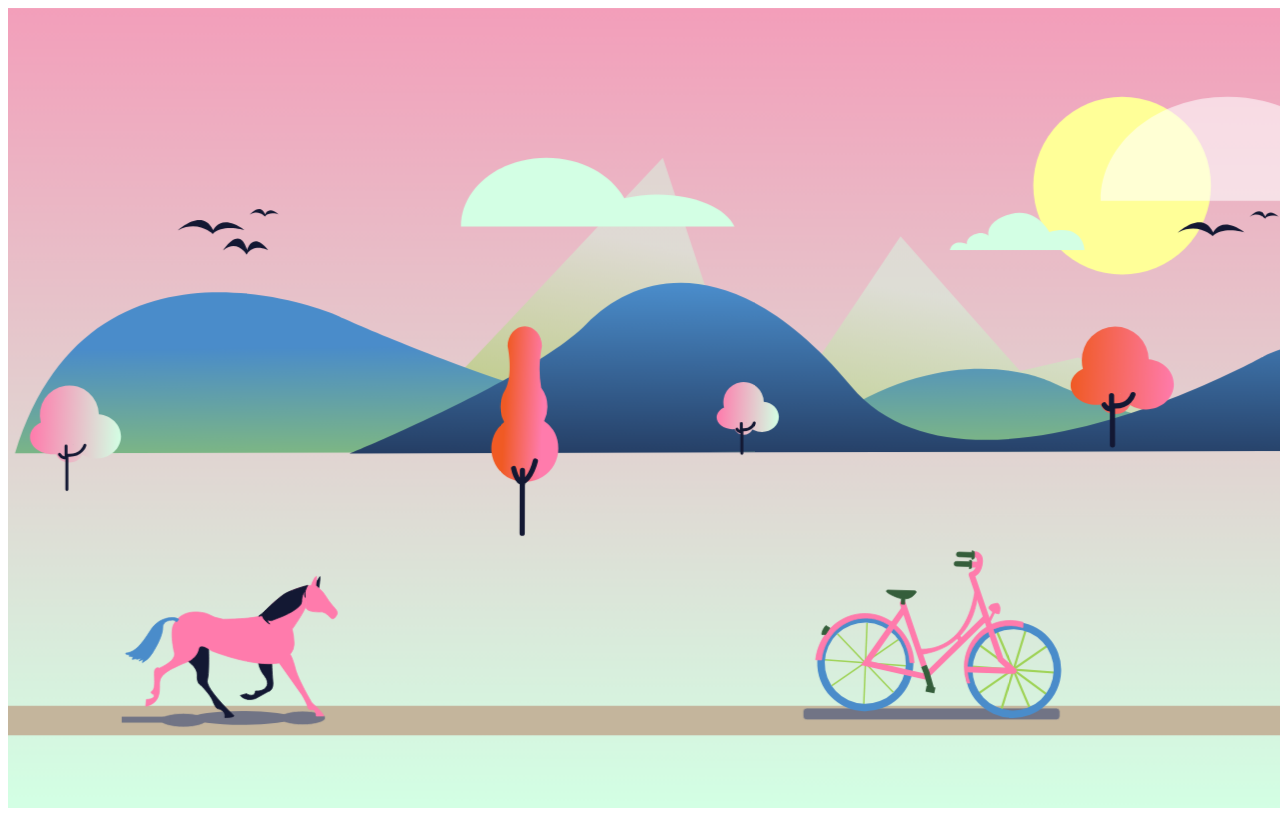
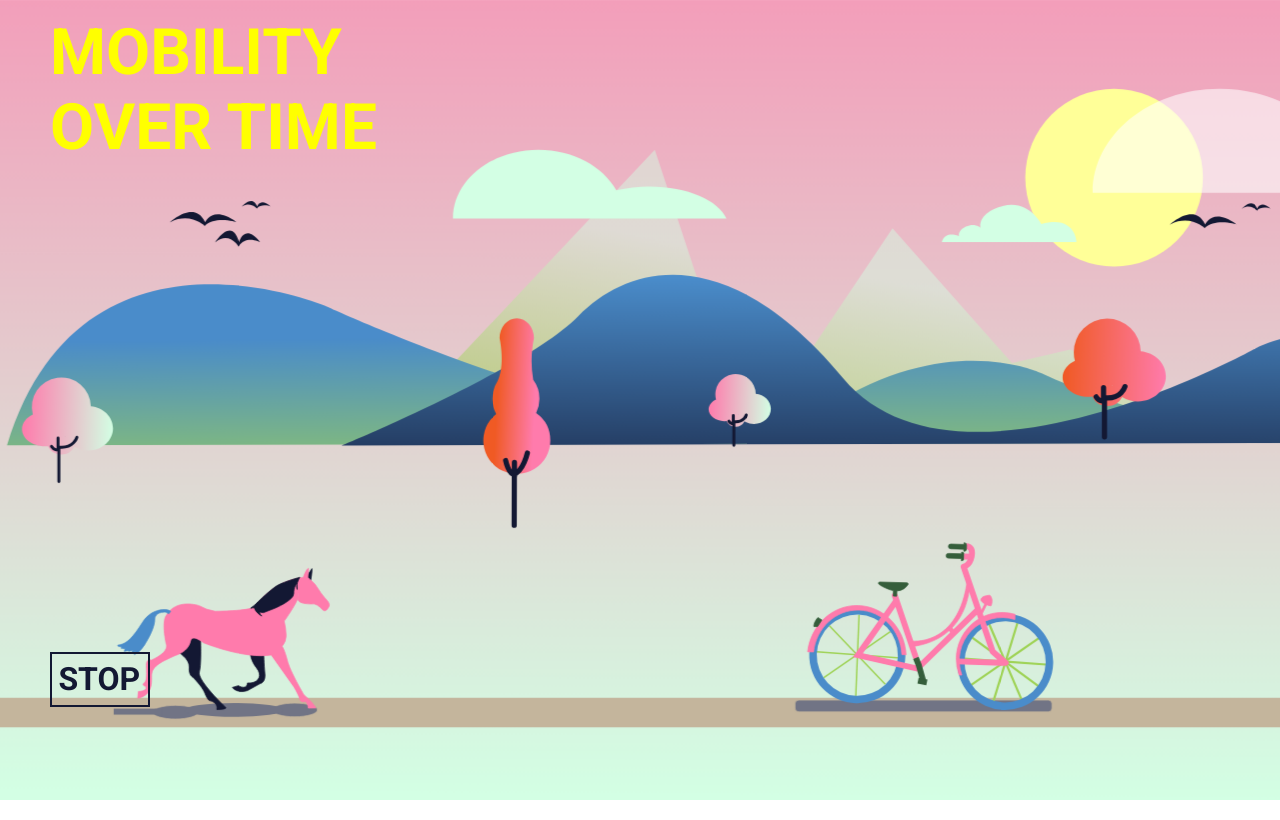
Before and after one commit to AntoniaT/interactive-timeline-mobility, a plain HTML site: page index.html in a window 1280 px wide. Drawn offline with Linux system fonts and the light colour scheme.

Commit message:
add title in html, some style add stop button, not working yet

```diff
--- a/index.html
+++ b/index.html
@@ -14,7 +14,9 @@
 }
 </style>
 
-
+<body>
+<h1>MOBILITY<br>OVER TIME</h1>
+<h2 id="stopBtn">STOP</h2>
 
 <div id="thesvg">
     <div class="svgplaceholder" data-svgplaceholder="wheelcar" id="vehicle_1"></div>
@@ -23,7 +25,6 @@
 
 </div>
 <div id="thebike"></div>
-
 <!-- <div id="detailsModal" class="">
     <h1>MODAL</h1>
     <p>CLOSE</p>
@@ -41,7 +42,7 @@
 
 </template>
 
-<body>
+
    <script src="newscript.js"></script>
 </body>
 </html>
--- a/newscript.js
+++ b/newscript.js
@@ -136,9 +136,9 @@ function loadSVG() {
     const closeBtnPublicBus = document.querySelector("#closeBtnPublicBus");
     const closeBtnMotorcycle = document.querySelector("#closeBtnMotorcycle");
     const closeBtnTesla = document.querySelector("#closeBtnTesla");
-    const closeBtnTrain = document.querySelector("#closeBtnBike");
-    const closeBtnAirplane = document.querySelector("#closeBtnAirplane");
-    const closeBtnModernPlane = document.querySelector("#closeBtnModernPlane");
+ //   const closeBtnTrain = document.querySelector("#closeBtnBike");
+ //   const closeBtnAirplane = document.querySelector("#closeBtnAirplane");
+ //   const closeBtnModernPlane = document.querySelector("#closeBtnModernPlane");
 
     // and the curve
     curve = document.querySelector("#timeline line");
@@ -230,7 +230,7 @@ function runAnimationHorse(){
     pos.x = pos.x - ( horse.getBBox().width / 2);
     pos.y = pos.y - ( horse.getBBox().height/ 1.05);
     document.querySelector("#Horse").style.transform = `translate(${pos.x}px, ${pos.y}px )`;
-    document.querySelector("#_ModalHorse_").style.transform = `translate(${pos.x}px, 200px)`;
+    document.querySelector("#_ModalHorse_").style.transform = `translate(${pos.x}px, 160px)`;
 
 }
 function runAnimationBike(){
@@ -248,13 +248,16 @@ function runAnimationBike(){
     pos.x = pos.x - ( bike.getBBox().width / 2);
     pos.y = pos.y - ( bike.getBBox().height);
     document.querySelector("#bike").style.transform = `translate(${pos.x}px, ${pos.y}px )`;
-    document.querySelector("#_ModalBike_").style.transform = `translate(${pos.x}px, 200px)`;
+    document.querySelector("#_ModalBike_").style.transform = `translate(${pos.x}px, 160px)`;
 
+    const stopBtn = document.querySelector("#stopBtn");
+
+    stopBtn.addEventListener("click", cancelAnimation);
+    function cancelAnimation(){
+        console.log("cancelling")
+            cancelAnimationFrame(runAnimationBike);
+    }
 }
-/* bike.addEventListener("mouseover", cancelAnimation);
-function cancelAnimation(){
-        cancelAnimationFrame(runAnimationBike);
-} */
 
 function runAnimationOldbus(){
     console.log("move the bus man");
@@ -271,7 +274,7 @@ function runAnimationOldbus(){
     pos.x = pos.x - ( oldBus.getBBox().width / 2);
     pos.y = pos.y - ( oldBus.getBBox().height);
     document.querySelector("#oldbus").style.transform = `translate(${pos.x}px, ${pos.y}px )`;
-    document.querySelector("#_ModalOldbus_").style.transform = `translate(${pos.x}px, 200px)`;
+    document.querySelector("#_ModalOldbus_").style.transform = `translate(${pos.x}px, 160px)`;
 
 }
 function runAnimationCar(){
@@ -289,7 +292,7 @@ function runAnimationCar(){
     pos.x = pos.x - ( oldBus.getBBox().width / 2);
     pos.y = pos.y - ( oldBus.getBBox().height/ 1.3);
     document.querySelector("#Car").style.transform = `translate(${pos.x}px, ${pos.y}px )`;
-    document.querySelector("#_ModalCar_").style.transform = `translate(${pos.x}px, 200px)`;
+    document.querySelector("#_ModalCar_").style.transform = `translate(${pos.x}px, 160px)`;
 
 }
 function runAnimationModernBus(){
@@ -307,7 +310,7 @@ function runAnimationModernBus(){
     pos.x = pos.x - ( oldBus.getBBox().width / 2);
     pos.y = pos.y - (oldBus.getBBox().height/ 1.2);
     document.querySelector("#Modern_Bus").style.transform = `translate(${pos.x}px, ${pos.y}px )`;
-    document.querySelector("#_ModalPublicBus_").style.transform = `translate(${pos.x}px, 200px)`;
+    document.querySelector("#_ModalPublicBus_").style.transform = `translate(${pos.x}px, 160px)`;
 
 }
 
@@ -351,7 +354,7 @@ function runAnimationModernAirplane(){
 
 function runAnimationTesla(){
     console.log("drive stupid tesla");
-    const teslaMarkerpos = 8549.5;
+    const teslaMarkerpos = 9000;
 
      if(currentPositionTesla < teslaMarkerpos ){
         requestAnimationFrame(runAnimationTesla);
--- a/style.css
+++ b/style.css
@@ -1,3 +1,33 @@
+@import url('https://fonts.googleapis.com/css?family=Roboto:700');
+
+*{
+   box-sizing: border-box;
+   margin:0;
+}
+h1{
+    font-family: 'Roboto', sans-serif;
+    z-index: 2000;
+    position: relative;
+    top: 220px;
+    margin-top:-205px;
+    color: yellow;
+    font-size: 4em;
+    padding-left: 50px;
+}
+h2{
+    font-family: 'Roboto', sans-serif;
+    z-index: 2001;
+    position: relative;
+    top: 707px;
+    left: 50px;
+    color: #131833;
+    font-size: 2em;
+    padding-left: 50px;
+    border: 2px solid #131833;
+    width: 100px;
+    padding: 0.2em;
+    cursor: pointer;
+}
 .modal{
     position: relative;
     bottom: 400px;
@@ -18,3 +48,7 @@
 .hide{
     display: none;
 }
+#closeBtnBike, #closeBtnHorse, #closeBtnOldBus, #closeBtnCar, #closeBtnPublicBus, #closeBtnMotorcycle, #closeBtnTesla, #closeBtnBike, #closeBtnAirplane, #closeBtnModernPlane{
+    cursor: pointer;
+
+}
```
